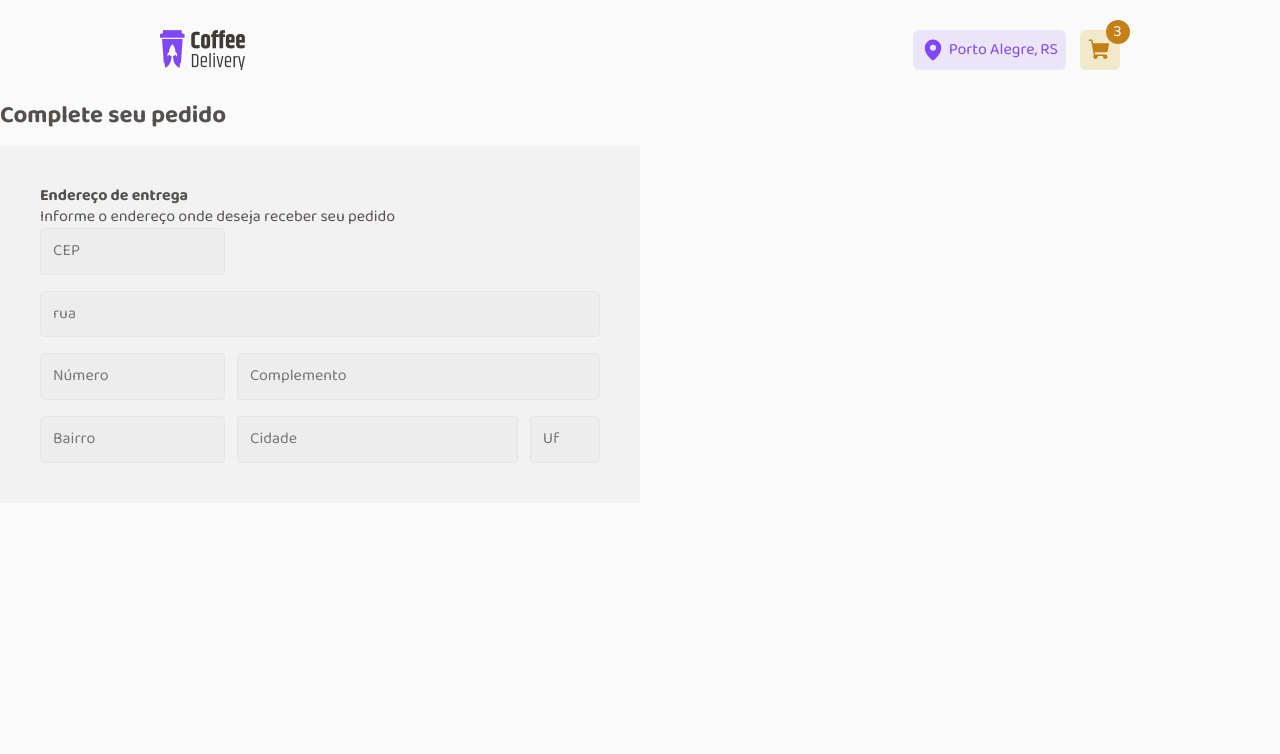
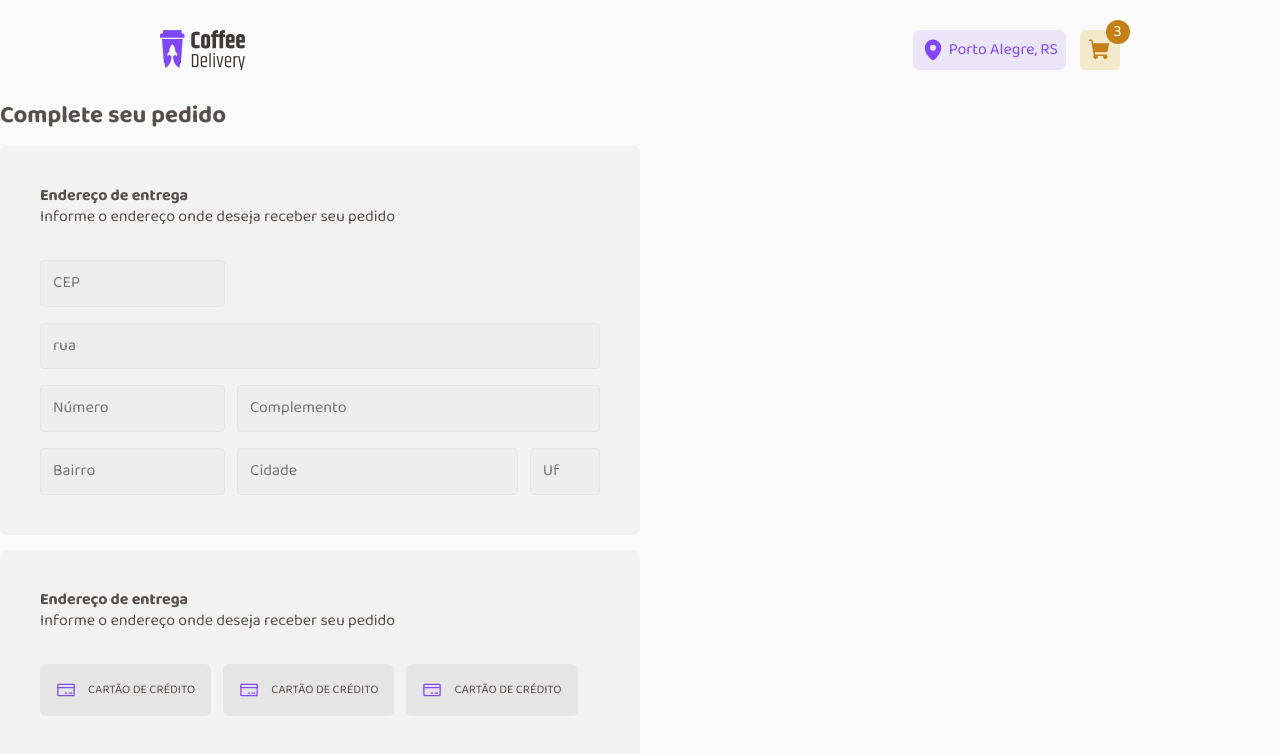
Before and after one commit to karendantas/coffee_delivery_reactjs, a React (Vite) app: page /checkout in a window 1280 px wide. Shown: the top 754 px of the page. Built offline with nearby package versions, Linux system fonts and the light colour scheme; the HTML template or start-up script is replaced by a standard one.

Commit message:
style: add payment form

```diff
--- a/src/components/form/index.tsx
+++ b/src/components/form/index.tsx
@@ -1,8 +1,13 @@
-import { AddressFormContent, BaseInput, FormGroup, InlineInputs } from './styles';
+import { CreditCard } from 'phosphor-react';
+import {FormContent,
+        BaseInput,
+        FormGroup,
+        InlineInputs,
+        PaymentOptions } from './styles';
 
 export function AddressForm(){
     return (
-        <AddressFormContent>
+        <FormContent>
 
             <FormGroup>
                 <BaseInput type="text" placeholder='CEP' />
@@ -22,7 +27,6 @@ export function AddressForm(){
                 </FormGroup>
             </InlineInputs>
 
-
             <InlineInputs columns={3}>
                 <FormGroup>
                     <BaseInput type="text" placeholder='Bairro' />
@@ -38,8 +42,19 @@ export function AddressForm(){
 
             </InlineInputs>
 
-
-
-        </AddressFormContent>
+        </FormContent>
     )
 }
+
+export function PaymentForm(){
+    return (
+        <FormContent>
+            <PaymentOptions>
+                <button> <span> <CreditCard size={20} /> </span>  CARTÃO DE CRÉDITO </button>
+                <button> <span> <CreditCard size={20} /> </span>  CARTÃO DE CRÉDITO </button>
+                <button> <span> <CreditCard size={20} /> </span>  CARTÃO DE CRÉDITO </button>
+            </PaymentOptions>
+
+        </FormContent>
+    )
+}
--- a/src/components/form/styles.ts
+++ b/src/components/form/styles.ts
@@ -1,7 +1,7 @@
 import styled from 'styled-components';
 
 
-export const AddressFormContent = styled.div`
+export const FormContent = styled.div`
     display: flex;
     flex-direction: column;
     gap: 1rem;
@@ -25,10 +25,7 @@ export const BaseInput = styled.input<InputProps>`
     `
 
 export const FormGroup = styled.div`
-
-
 `
-
 interface InlineInputsProps{
     columns: number;
 }
@@ -38,3 +35,30 @@ export const InlineInputs = styled.div<InlineInputsProps>`
     grid-template-columns: ${props => props.columns === 2 ? '1fr 2fr' : '1fr 4fr 1fr'};
     gap: 0.75rem;
 `
+
+export const PaymentOptions = styled.div`
+    display: flex;
+    align-items: center;
+    gap: 0.75rem;
+
+    button {
+        background-color: ${props => props.theme['base-button']};
+        color:  ${props => props.theme['base-text']};
+        font-size: 0.75rem;
+        border: none;
+        border-radius: 6px;
+
+        display: flex;
+        align-items: center;
+        gap: 0.75rem;
+
+        padding: 1rem;
+
+        span{
+            color: ${props => props.theme['purple']};
+
+            display: flex;
+            align-items: center;
+        }
+    }
+`
--- a/src/pages/checkout/index.tsx
+++ b/src/pages/checkout/index.tsx
@@ -1,21 +1,35 @@
-import { AddressForm } from '../../components/form';
-import { CheckoutContainer, FormContainer } from './styles';
+import { AddressForm, PaymentForm } from '../../components/form';
+
+import { AddressFormContainer,
+        CheckoutContainer,
+        InfosCotainer,
+        PaymentFormContainer } from './styles';
 
 export function Checkout(){
     return (
 
         <CheckoutContainer>
-            <FormContainer>
+            <div>
                 <h2>Complete seu pedido </h2>
-                <div className = "address-form" >
-                    <div className="infos">
+                <AddressFormContainer >
+                    <InfosCotainer>
                         <h4>Endereço de entrega</h4>
                         <span>Informe o endereço onde deseja receber seu pedido</span>
-                    </div>
+                    </InfosCotainer>
 
                     <AddressForm />
-                </div>
-            </FormContainer>
+                </AddressFormContainer>
+
+                <PaymentFormContainer>
+                    <InfosCotainer className="infos">
+                        <h4>Endereço de entrega</h4>
+                        <span>Informe o endereço onde deseja receber seu pedido</span>
+                    </InfosCotainer>
+
+                    <PaymentForm />
+
+                </PaymentFormContainer>
+            </div>
         </CheckoutContainer>
     )
 }
--- a/src/pages/checkout/styles.ts
+++ b/src/pages/checkout/styles.ts
@@ -6,27 +6,29 @@ export const CheckoutContainer = styled.div`
 
     display: grid;
     grid-template-columns: 640px 1fr;
-
-
 `;
 
-export const FormContainer = styled.div`
-
-
-    & .address-form{
+const BaseFormContainer = styled.div`
     width: 100%;
     flex: 1;
     margin-top: 0.9375rem;
 
     background-color: ${props => props.theme['base-card']};
+    border-radius: 6px;
 
     padding: 2.5rem;
 
     display: flex;
     flex-direction: column;
+    margin-bottom: 0.75rem;
 
-    }
+`
 
+export const InfosCotainer = styled.div`
+    margin-bottom: 2rem;
+`;
+export const AddressFormContainer = styled(BaseFormContainer)`
+`;
 
-
+export const PaymentFormContainer = styled(BaseFormContainer)`
 `;
```
Lines whose indentation alone changed are shown as unchanged.
